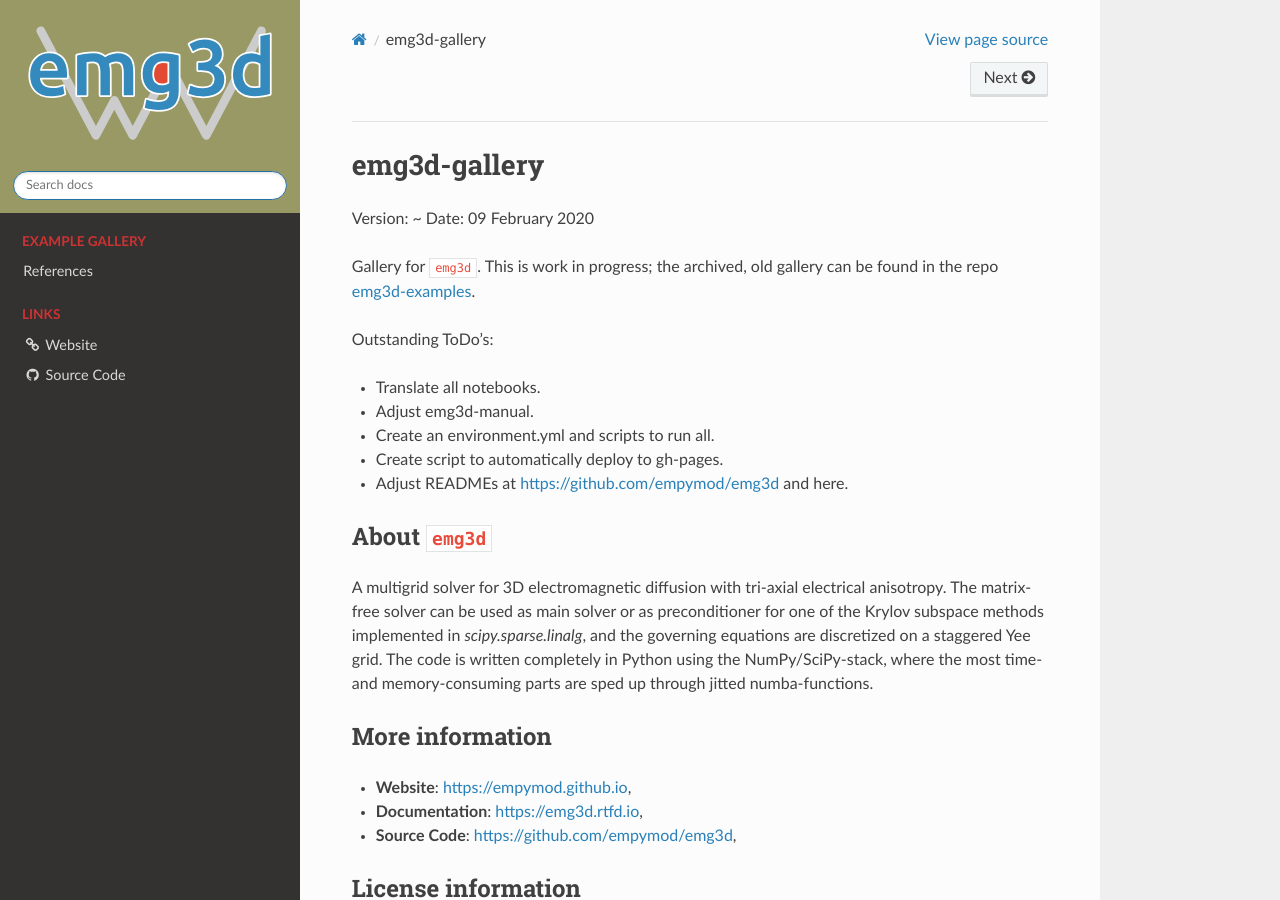
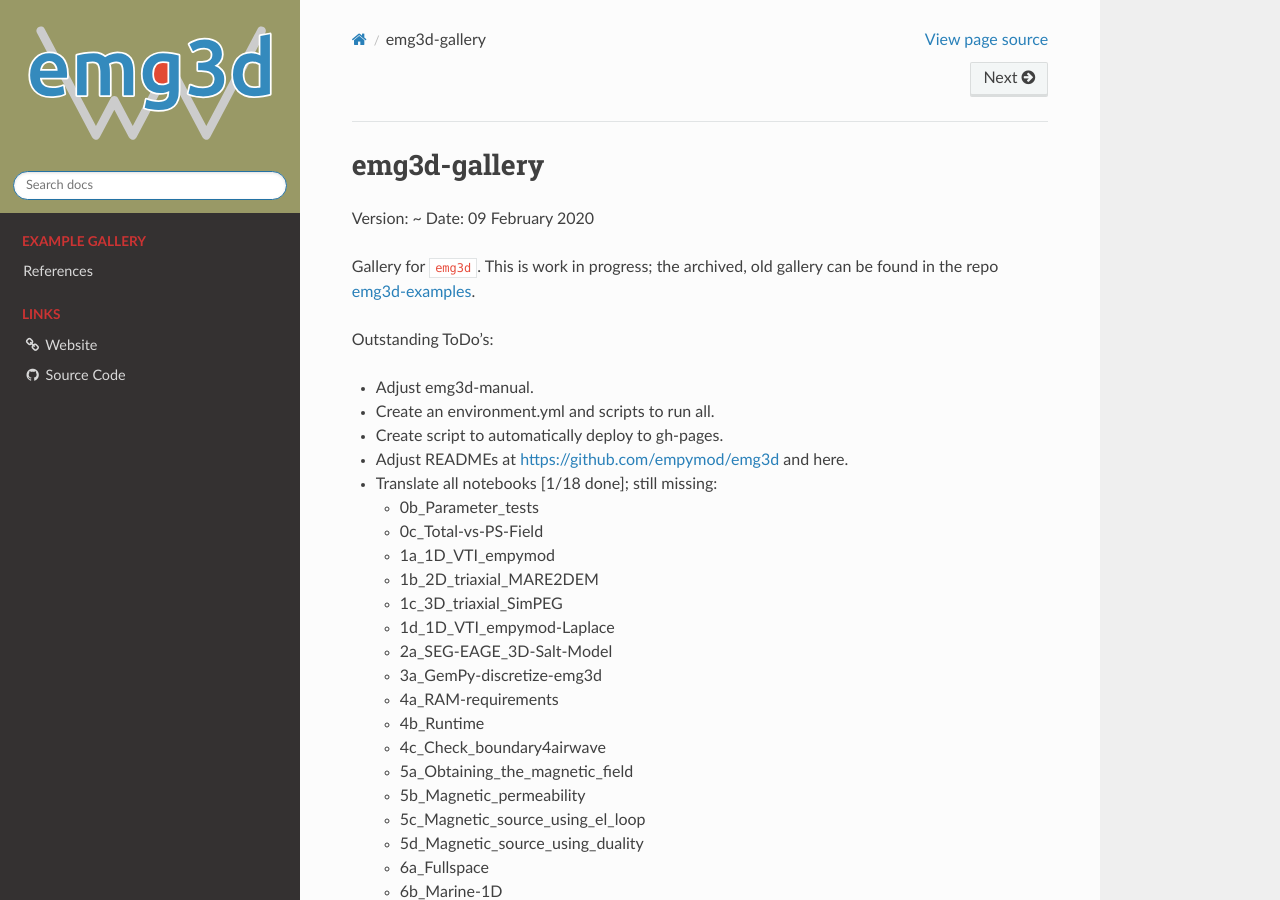
Before and after one commit to empymod/old-gallery-archived-2delete, a Sphinx documentation site: the page built from docs/index.rst, in a window 1280 px wide and 900 px high. Built offline with Sphinx 7.4.7 and the Read the Docs theme 2.0.0, drawn with Linux system fonts in a browser that asks for light colours; pages that are not in the unit, such as notebooks, are missing from menus; the version number could not be read and is left out.

Commit message:
Done: Minimum working example

```diff
--- a/README.rst
+++ b/README.rst
@@ -12,11 +12,30 @@ be found in the repo `emg3d-examples
 
 Outstanding ToDo's:
 
-- Translate all notebooks.
 - Adjust emg3d-manual.
 - Create an environment.yml and scripts to run all.
 - Create script to automatically deploy to gh-pages.
 - Adjust READMEs at https://github.com/empymod/emg3d and here.
+- Translate all notebooks [1/18 done]; still missing:
+
+  - 0b_Parameter_tests
+  - 0c_Total-vs-PS-Field
+  - 1a_1D_VTI_empymod
+  - 1b_2D_triaxial_MARE2DEM
+  - 1c_3D_triaxial_SimPEG
+  - 1d_1D_VTI_empymod-Laplace
+  - 2a_SEG-EAGE_3D-Salt-Model
+  - 3a_GemPy-discretize-emg3d
+  - 4a_RAM-requirements
+  - 4b_Runtime
+  - 4c_Check_boundary4airwave
+  - 5a_Obtaining_the_magnetic_field
+  - 5b_Magnetic_permeability
+  - 5c_Magnetic_source_using_el_loop
+  - 5d_Magnetic_source_using_duality
+  - 6a_Fullspace
+  - 6b_Marine-1D
+
 
 About ``emg3d``
 ===============
--- a/docs/references.rst
+++ b/docs/references.rst
@@ -1,2 +1,7 @@
 References
 ##########
+
+.. [WeMS19] Werthmüller, D., W. A. Mulder, and E. C. Slob, 2019, emg3d: A
+   multigrid solver for 3D electromagnetic diffusion: Journal of Open Source
+   Software, 4(39), 1463;
+   DOI: `10.21105/joss.01463 <https://doi.org/10.21105/joss.01463>`_.
```
Also changed, not shown: examples/README.rst, 1 other file.
